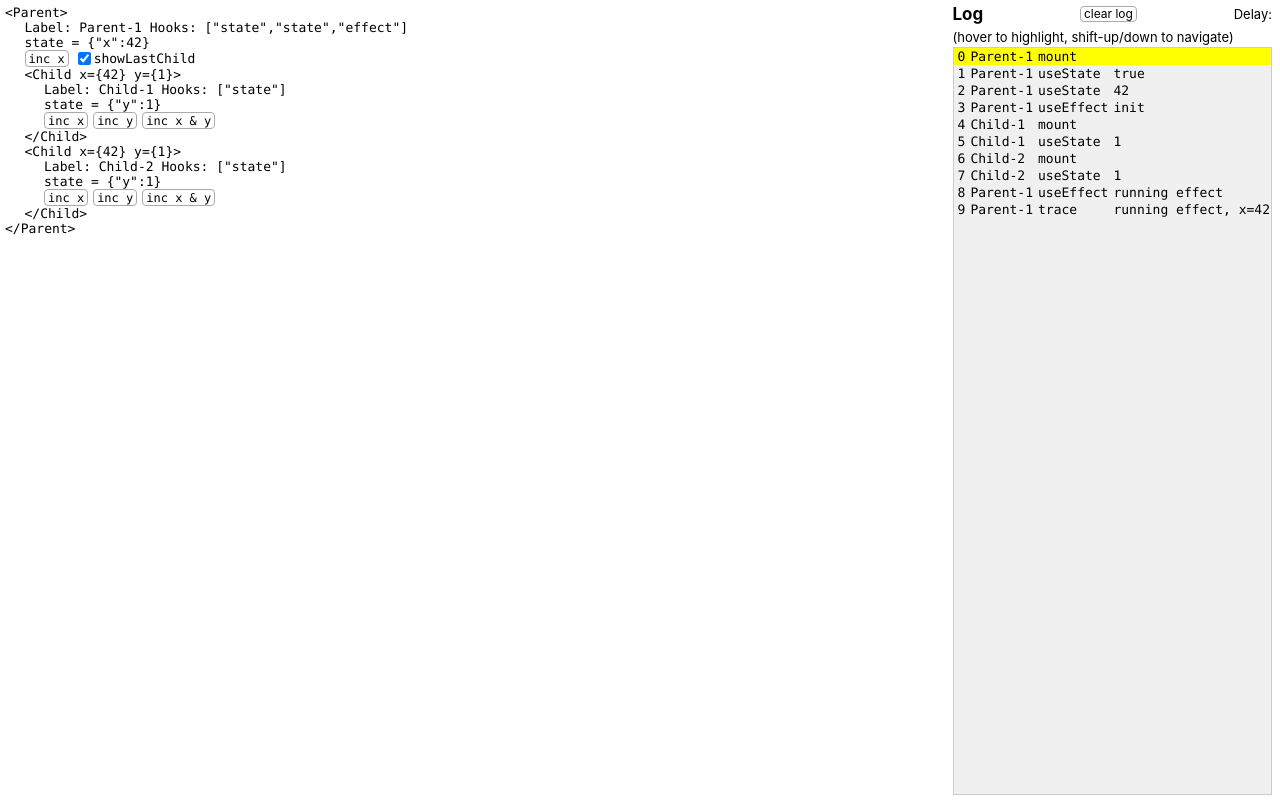
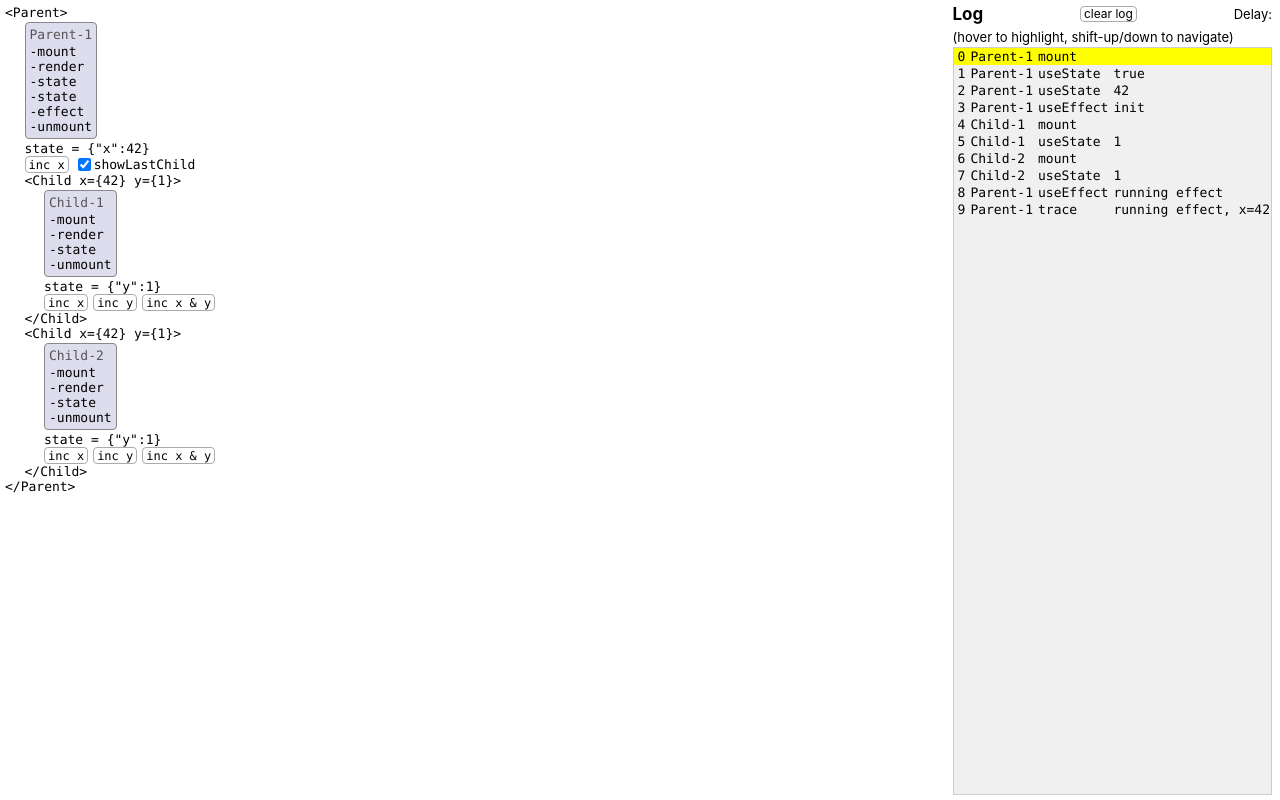
Before and after one commit to Oblosys/react-hook-tracer, a React (Create React App) app: page / in a window 1280 px wide. Built offline with nearby package versions, Linux system fonts and the light colour scheme.

Commit message:
Add basic HookPanel

```diff
--- /dev/null
+++ b/packages/react-hook-tracer/src/components/HookPanel.css
@@ -0,0 +1,30 @@
+.hook-panel {
+  padding: 2px 0 2px 0;
+}
+.hook-panel-inner {
+  font-family: source-code-pro, Menlo, Monaco, Consolas, 'Courier New', monospace;
+  display: inline-flex;
+  flex-shrink: 0;
+  flex-direction: column;
+  align-items: flex-start;
+  background-color: #dde;
+  padding: 4px;
+  border: solid #888 1px;
+  border-radius: 4px;
+  position: relative;
+}
+.hook-panel-inner .component-label {
+  color: #555;
+  margin-bottom: 2px;
+}
+
+.hook-panel-inner .hook-stage::before {
+  content: '-';
+}
+.hook-panel-inner .hook-stage[data-is-highlighted='false'] {
+  background-color: inherit;
+  transition: background-color 0.3s;
+}
+.hook-panel-inner .hook-stage[data-is-highlighted='true'] {
+  background-color: yellow;
+}
--- /dev/null
+++ b/packages/react-hook-tracer/src/components/HookPanel.tsx
@@ -0,0 +1,40 @@
+import './HookPanel.css'
+
+interface HookPanelProps {
+  label: string
+  getHookStages: () => string[] // TODO: HookStages is not a great name.
+}
+export const HookPanel = ({ label, getHookStages }: HookPanelProps) => (
+  <div className="hook-panel" data-testid="hook-panel">
+    <div className="hook-panel-inner">
+      <div className="component-label">{label}</div>
+      {getHookStages().map((stage, index) => (
+        <HookStage key={index} stage={stage} />
+      ))}
+    </div>
+  </div>
+)
+
+// const isHighlighted = (hlMethod, method) =>
+//   hlMethod !== null &&
+//   hlMethod.componentName === method.componentName &&
+//   hlMethod.instanceId === method.instanceId &&
+//   hlMethod.methodName.startsWith(method.methodName) // for handling 'setState:update fn' & 'setState:callback'
+
+interface HookStageProps {
+  // componentLabel: string
+  stage: string
+}
+const HookStage = ({ stage }: HookStageProps) => {
+  // const methodIsHighlighted = isHighlighted(highlightedMethod, {
+  //   componentName,
+  //   instanceId,
+  //   methodName,
+  // })
+  const stageIsHighlighted = false
+  return (
+    <div className="hook-stage" data-is-highlighted={stageIsHighlighted}>
+      {stage}
+    </div>
+  )
+}
--- a/packages/react-hook-tracer/src/hookTracer.ts
+++ b/packages/react-hook-tracer/src/hookTracer.ts
@@ -1,12 +1,13 @@
 import React, { Dispatch, SetStateAction, useCallback, useRef } from 'react'
 
+import { HookPanel } from './components/HookPanel'
 import * as internal from './internal'
 import { trace } from './tracer'
 
 interface UseTracer {
   label: string
   trace: (message: string) => void
-  hooks: string[]
+  HookPanel: () => JSX.Element
 }
 export const useTracer = (): UseTracer => {
   internal.getComponentInfo().isTraced = true
@@ -38,7 +39,15 @@ export const useTracer = (): UseTracer => {
     [label], // TODO: Maybe just ignore? Doesn't change anyway.
   )
 
-  return { label, trace: customTrace, hooks: internal.getComponentInfo().registeredHooks }
+  const componentInfo = internal.getComponentInfo()
+  const getHookStages = () => ['mount', 'render', ...componentInfo.registeredHooks, 'unmount']
+  const WrappedHookPanel = () => HookPanel({ label, getHookStages })
+
+  return {
+    label,
+    trace: customTrace,
+    HookPanel: WrappedHookPanel,
+  }
 }
 
 export const useState = <S>(initialState: S): [S, Dispatch<SetStateAction<S>>] => {
--- a/src/Demo.tsx
+++ b/src/Demo.tsx
@@ -12,8 +12,8 @@ export const Demo = () => (
 )
 
 const Parent = () => {
-  const { label, trace, hooks } = useTracer()
-  // const { label, trace, hooks } = { label: 'l', trace: (_: string) => {}, hooks: ['none'] }
+  const { trace, HookPanel } = useTracer()
+  // const { trace, HookPanel } = { trace: (_: string) => {}, HookPanel: () => <div></div> }
   const [showLastChild, setShowLastChild] = useState(true)
   const [x, setX] = useState(42)
 
@@ -35,7 +35,7 @@ const Parent = () => {
 
   return (
     <Tagged name="Parent">
-      Label: {label} Hooks: {JSON.stringify(hooks)}
+      <HookPanel />
       <div>state = {JSON.stringify({ x })}</div>
       <div className="controls">
         <SimpleButton value="inc x" onClick={incX} />
@@ -56,12 +56,12 @@ interface ChildProps {
   incX: () => void
 }
 const Child = (props: ChildProps) => {
-  const { label, hooks } = useTracer()
+  const { HookPanel } = useTracer()
   const [y, setY] = useState(1)
   const incY = () => setY((prevY) => prevY + 1)
   return (
     <Tagged name="Child" showProps={{ x: props.x, y }}>
-      Label: {label} Hooks: {JSON.stringify(hooks)}
+      <HookPanel />
       <div>state = {JSON.stringify({ y })}</div>
       <div className="controls">
         <SimpleButton value="inc x" onClick={props.incX} />
```
